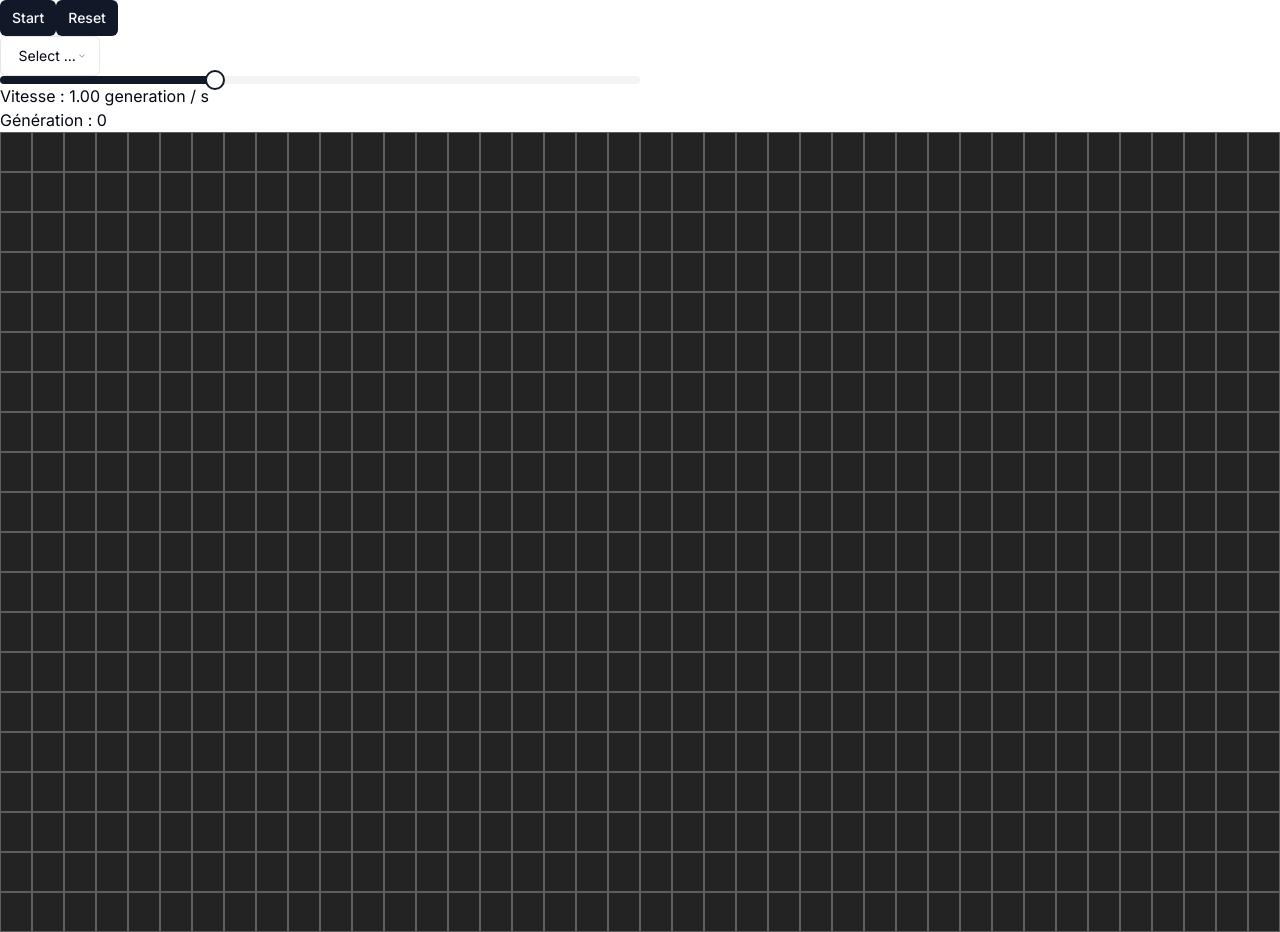
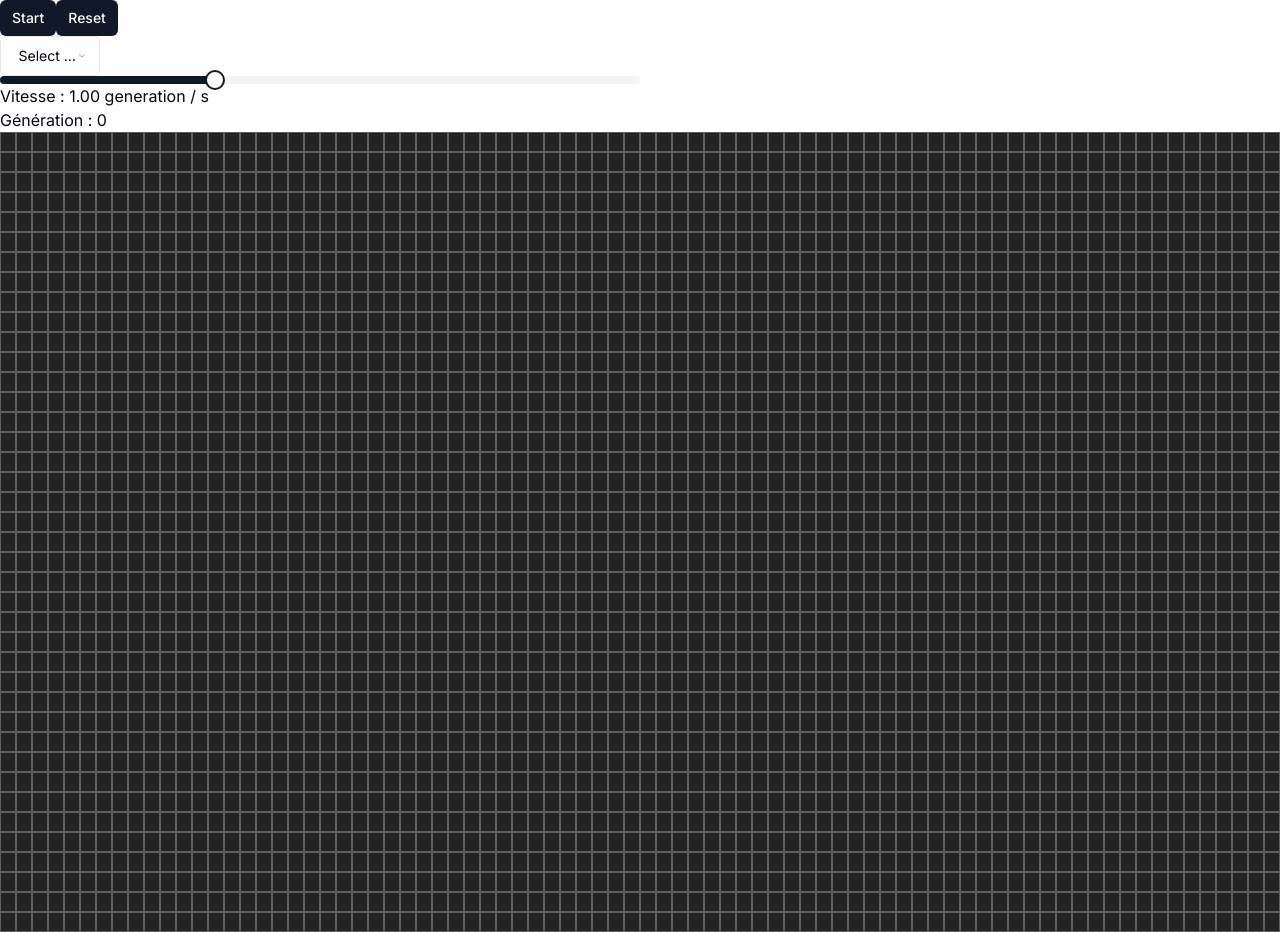
Before and after one commit to mth-bou/the-game-of-life, a Next.js app: page / in a window 1280 px wide. Built offline with nearby package versions, Linux system fonts and the light colour scheme.

Commit message:
fix: reset grid from pattern

```diff
--- a/src/app/page.tsx
+++ b/src/app/page.tsx
@@ -11,8 +11,8 @@ interface Pattern {
     [key: string]: boolean[][];
 }
 
-const numRows = 20;
-const numCols = 40;
+const numRows = 40;
+const numCols = 80;
 
 const generateEmptyGrid = () => {
     return Array.from({ length: numRows }).map(() => Array.from({ length: numCols }, () => false));
@@ -31,22 +31,39 @@ const patterns: Pattern = {
     ]
 }
 
+const generateGridFromPattern = (pattern: boolean[][]) => {
+    const newGrid = generateEmptyGrid();
+    // Génère un pattern au centre de la grille
+    const startRow = Math.floor((numRows - pattern.length) / 2);
+    const startCol = Math.floor((numCols - pattern[0].length) / 2);
+
+    for (let i = 0; i < pattern.length; i++) {
+        for (let j = 0; j < pattern[i].length; j++) {
+            newGrid[startRow + i][startCol + j] = pattern[i][j];
+        }
+    }
+    return newGrid;
+}
+
 const App: React.FC = () => {
     // Exemple initial de grille
     const [currentGrid, setCurrentGrid] = useState<boolean[][]>(patterns.empty);
     const [running, setRunning] = useState<boolean>(false);
     const [intervalMs, setIntervalMs] = useState<number>(1000);
     const [generationCount, setGenerationCount] = useState<number>(0);
+    const [selectedPatternKey, setSelectedPatternKey] = useState<string>("empty");
 
     // Calcul de générations par seconde
     const generationsPerSecond = 1000 / intervalMs;
 
+    // Handle pour modifier la durée de la simulation
     const handleChangeSpeed = (values: number[]) => {
         const value = values[0];
         const newIntervalMs = 2000 - 19 * value;
         setIntervalMs(newIntervalMs);
     };
 
+    // Permet l'activation/désactivation d'une cellule au clic
     const toggleCellState = (row: number, col: number) => {
 
         setCurrentGrid(currentGrid => {
@@ -68,10 +85,16 @@ const App: React.FC = () => {
 
     }
 
+    // Réinitialiation de la grille selon le pattern sélectionné
     const resetGrid = () => {
         setRunning(false);
         setGenerationCount(0);
-        setCurrentGrid(generateEmptyGrid);
+        if (selectedPatternKey && patterns[selectedPatternKey]) {
+            const newGrid = generateGridFromPattern(patterns[selectedPatternKey]);
+            setCurrentGrid(newGrid);
+        } else {
+            setCurrentGrid(generateEmptyGrid()); // Fallback si aucun pattern n'est sélectionné
+        }
     }
 
     const computeNextGrid = useCallback(() => {
@@ -127,19 +150,11 @@ const App: React.FC = () => {
             return; // Sortie anticipée si le motif n'est pas trouvé
         }
 
-        const newGrid = generateEmptyGrid();
-        const startRow = Math.floor((numRows - pattern.length) / 2);
-        const startCol = Math.floor((numCols - pattern[0].length) / 2);
-
-        for (let i = 0; i < pattern.length; i++) {
-            for (let j = 0; j < pattern[i].length; j++) {
-                newGrid[startRow + i][startCol + j] = pattern[i][j];
-            }
-        }
-
+        const newGrid = generateGridFromPattern(pattern);
         setCurrentGrid(newGrid);
         setRunning(false);
         setGenerationCount(0);
+        setSelectedPatternKey(patternKey); // Mise à jour de l'état du pattern sélectionné
     }
 
     return (
@@ -154,7 +169,7 @@ const App: React.FC = () => {
             </Button>
             <Select onValueChange={(value) => handleSelectPattern(value)}>
                 <SelectTrigger className="w-[100px]">
-                    <SelectValue placeholder="Select a pattern" />
+                    <SelectValue placeholder="Select a pattern"/>
                 </SelectTrigger>
                 <SelectContent>
                     <SelectGroup>
```
